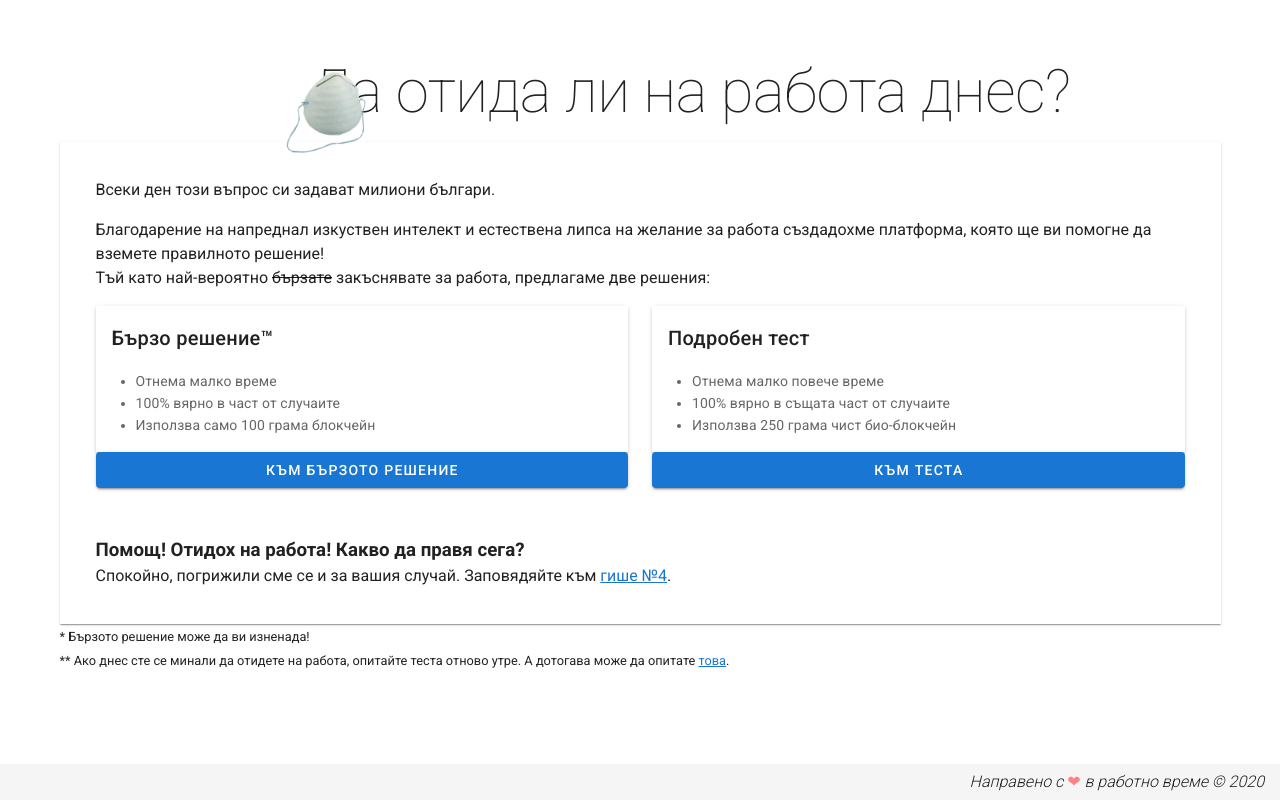
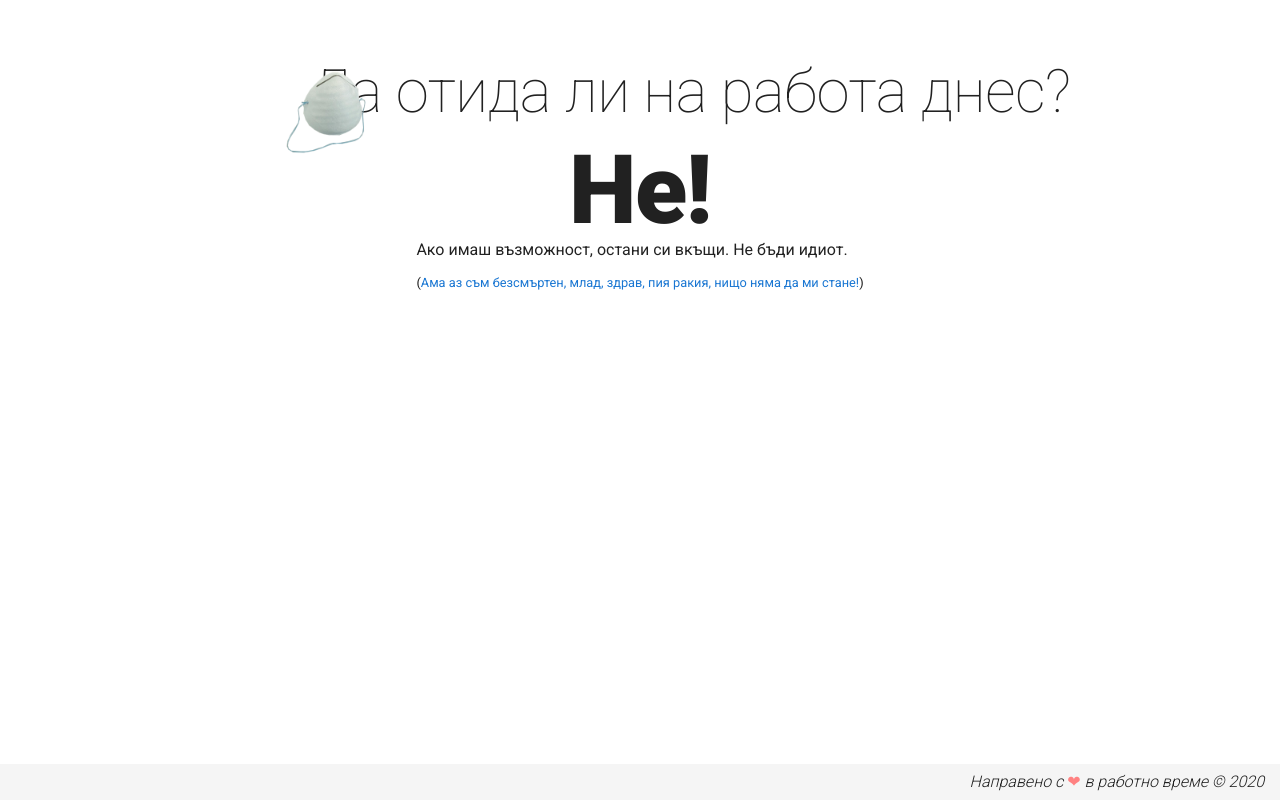
Before and after one commit to chilyashev/dolr, a Nuxt app: page / in a window 1280 px wide. Built offline with nearby package versions, Linux system fonts and the light colour scheme.

Commit message:
COVID-19: Stay at home.

```diff
--- a/pages/index.vue
+++ b/pages/index.vue
@@ -1,62 +1,39 @@
 <template>
   <v-layout column justify-center align-center>
     <v-flex xs12 sm6 md4 lg4>
-      <v-sheet class="pa-9" elevation="1">
-        <p>Всеки ден този въпрос си задават милиони българи.</p>
-        <p>
-          Благодарение на напреднал изкуствен интелект и естествена липса на желание за работа създадохме платформа,
-          която ще ви помогне да вземете правилното решение!
-          <br />Тъй като най-вероятно
-          <del>бързате</del> закъснявате за работа, предлагаме две решения:
-        </p>
-        <v-row>
-          <v-col cols="12" sm="6">
-            <v-card tile>
-              <v-card-title>Бързо решение&trade;</v-card-title>
-              <v-card-text>
-                <ul>
-                  <li>Отнема малко време</li>
-                  <li>100% вярно в част от случаите</li>
-                  <li>Използва само 100 грама блокчейн</li>
-                </ul>
-              </v-card-text>
-            </v-card>
-            <v-btn color="primary" nuxt to="/42" block>Към бързото решение</v-btn>
-          </v-col>
-          <v-col cols="12" sm="6">
-            <v-card tile>
-              <v-card-title>Подробен тест</v-card-title>
-              <v-card-text>
-                <ul>
-                  <li>Отнема малко повече време</li>
-                  <li>100% вярно в същата част от случаите</li>
-                  <li>Използва 250 грама чист био-блокчейн</li>
-                </ul>
-              </v-card-text>
-            </v-card>
-            <v-btn color="primary" nuxt to="/assess" block>Към теста</v-btn>
-          </v-col>
-        </v-row>
-        <v-row class="mt-9">
-          <v-col>
-            <h3>Помощ! Отидох на работа! Какво да правя сега?</h3>
-            Спокойно, погрижили сме се и за вашия случай. Заповядяйте към <nuxt-link to="gishe_4">гише №4</nuxt-link>.
-          </v-col>
-        </v-row>
+      <div class="display-4 font-weight-black text-center">Не!</div>
+      <div class="mb-2">
+        Ако имаш възможност, остани си вкъщи. Не бъди идиот.
+      </div>
+      <small> (<a @click='butVisible = !butVisible'>Ама аз съм безсмъртен, млад, здрав, пия ракия, нищо няма да ми стане!</a>)</small>
+
+    </v-flex>
+     <v-sheet class="pa-9" elevation="1" v-show='butVisible'>
+       Причини да си останеш вкъщи:
+       <ol>
+         <li>Без трафик към работата!</li>
+         <li>Може да заразиш други. Не бъди задник.</li>
+         <li>Може да наваксаш с всичко вкъщи, което отлагаш толкова време. </li>
+         <li>Има изследвания, които твърдят, че след прекарване на инфекцията остават белези по белия дроб и са възможни трайни увреждания. Source: <a href="https://www.sciencealert.com/even-those-who-recover-from-corona-can-be-left-gasping-for-breath-afterwards">https://www.sciencealert.com/even-those-who-recover-from-corona-can-be-left-gasping-for-breath-afterwards</a></li>
+         <li>Може да намалиш контактите с други хора!</li>
+         <li>Без трафик към вкъщи!</li>
+       </ol>
+
       </v-sheet>
-      <p>
-        <small class="text-left">* Бързото решение може да ви изненада!</small>
-        <br />
-        <small
-          class="text-left"
-        >** Ако днес сте се минали да отидете на работа, опитайте теста отново утре. А дотогава може да опитате <a href="https://lmgtfy.com/?q=%D0%BF%D0%B0%D1%81%D0%B8%D0%B0%D0%BD%D1%81+%D0%B8+%D0%BC%D0%B8%D0%BD%D0%B8%D1%87%D0%BA%D0%B8">това</a>.</small>
-      </p>
-    </v-flex>
+
   </v-layout>
 </template>
 
 <script>
 export default {
-  components: {}
+  components: {},
+  data(){
+    return {
+      butVisible: false
+    }
+  },
+  methods: {
+
+  }
 };
 </script>
--- /dev/null
+++ b/pages/index_normal.vue
@@ -0,0 +1,62 @@
+<template>
+  <v-layout column justify-center align-center>
+    <v-flex xs12 sm6 md4 lg4>
+      <v-sheet class="pa-9" elevation="1">
+        <p>Всеки ден този въпрос си задават милиони българи.</p>
+        <p>
+          Благодарение на напреднал изкуствен интелект и естествена липса на желание за работа създадохме платформа,
+          която ще ви помогне да вземете правилното решение!
+          <br />Тъй като най-вероятно
+          <del>бързате</del> закъснявате за работа, предлагаме две решения:
+        </p>
+        <v-row>
+          <v-col cols="12" sm="6">
+            <v-card tile>
+              <v-card-title>Бързо решение&trade;</v-card-title>
+              <v-card-text>
+                <ul>
+                  <li>Отнема малко време</li>
+                  <li>100% вярно в част от случаите</li>
+                  <li>Използва само 100 грама блокчейн</li>
+                </ul>
+              </v-card-text>
+            </v-card>
+            <v-btn color="primary" nuxt to="/42" block>Към бързото решение</v-btn>
+          </v-col>
+          <v-col cols="12" sm="6">
+            <v-card tile>
+              <v-card-title>Подробен тест</v-card-title>
+              <v-card-text>
+                <ul>
+                  <li>Отнема малко повече време</li>
+                  <li>100% вярно в същата част от случаите</li>
+                  <li>Използва 250 грама чист био-блокчейн</li>
+                </ul>
+              </v-card-text>
+            </v-card>
+            <v-btn color="primary" nuxt to="/assess" block>Към теста</v-btn>
+          </v-col>
+        </v-row>
+        <v-row class="mt-9">
+          <v-col>
+            <h3>Помощ! Отидох на работа! Какво да правя сега?</h3>
+            Спокойно, погрижили сме се и за вашия случай. Заповядяйте към <nuxt-link to="gishe_4">гише №4</nuxt-link>.
+          </v-col>
+        </v-row>
+      </v-sheet>
+      <p>
+        <small class="text-left">* Бързото решение може да ви изненада!</small>
+        <br />
+        <small
+          class="text-left"
+        >** Ако днес сте се минали да отидете на работа, опитайте теста отново утре. А дотогава може да опитате <a href="https://lmgtfy.com/?q=%D0%BF%D0%B0%D1%81%D0%B8%D0%B0%D0%BD%D1%81+%D0%B8+%D0%BC%D0%B8%D0%BD%D0%B8%D1%87%D0%BA%D0%B8">това</a>.</small>
+      </p>
+    </v-flex>
+  </v-layout>
+</template>
+
+<script>
+export default {
+  components: {}
+};
+</script>
```
